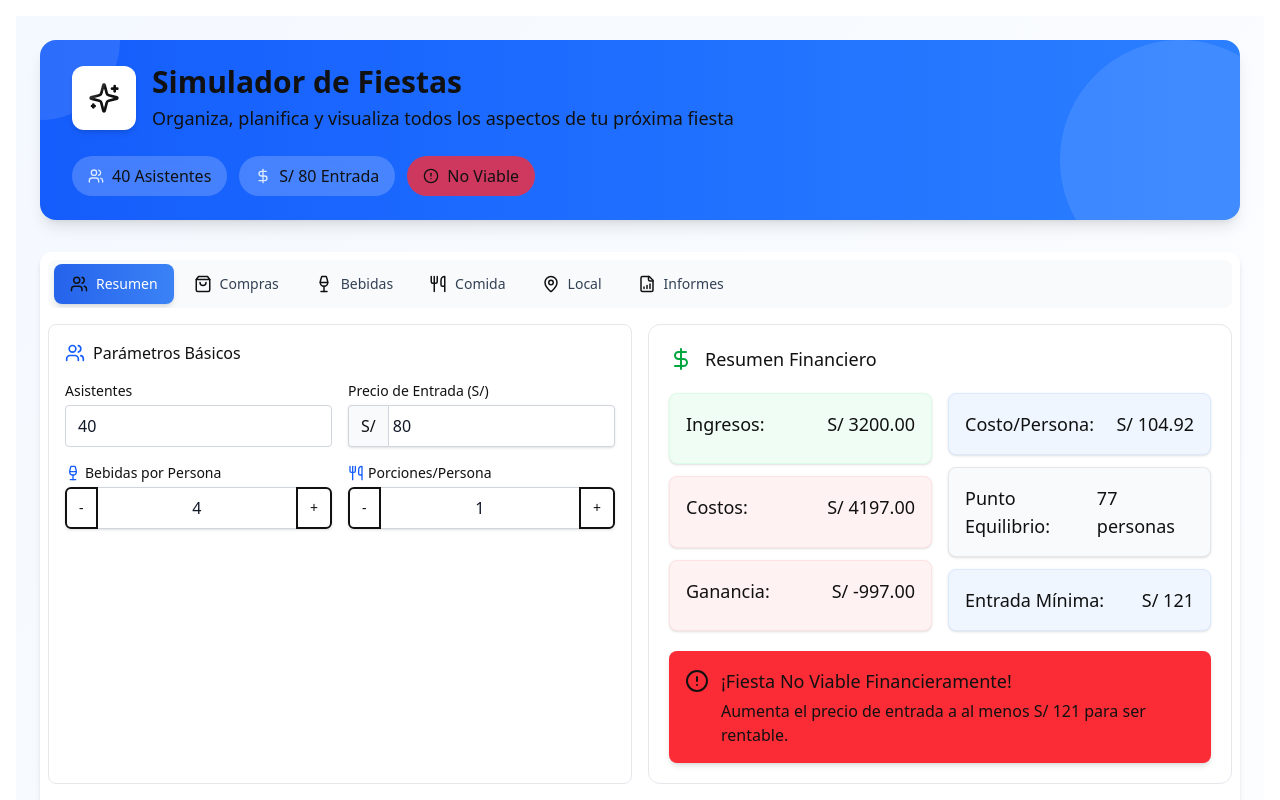
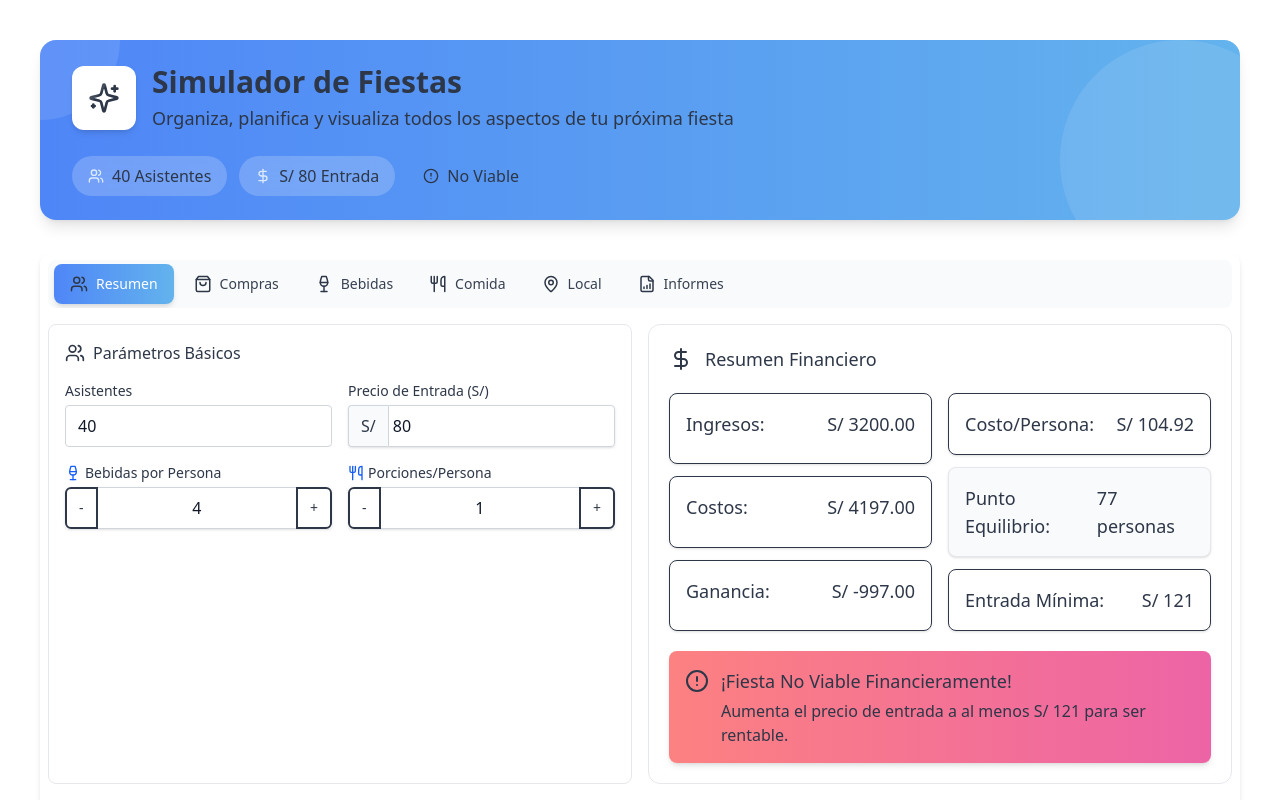
Before and after one commit to MRCORD/party-simulator, a Next.js app: page / in a window 1280 px wide. Shown: the top 800 px of the page. Built offline with nearby package versions, Linux system fonts and the light colour scheme.

Commit message:
Refactor PartySimulator and ShoppingTab components; update color themes for improved aesthetics and consistency, and enhance gradient backgrounds for a softer visual appeal

```diff
--- a/src/app/globals.css
+++ b/src/app/globals.css
@@ -3,52 +3,52 @@
 :root {
   /* Base colors */
   --background: #ffffff;
-  --foreground: #111111;
+  --foreground: #2d3748;  /* Softer than pure black */
 
-  /* Primary colors */
-  --color-primary-blue: #2563eb;     /* blue-600 */
-  --color-primary-light: #dbeafe;    /* blue-100 */
-  --color-primary-dark: #1e3a8a;     /* blue-900 */
-  --color-primary-secondary: #3b82f6; /* blue-500 */
+  /* Primary colors - softer blue tones */
+  --color-primary-blue: #4f86f7;     /* Softer blue */
+  --color-primary-light: #e0ecff;    /* Lighter blue */
+  --color-primary-dark: #2c5282;     /* Less intense dark blue */
+  --color-primary-secondary: #63b3ed; /* Softer blue-500 */
 
-  /* Accent colors */
-  --color-accent-teal: #14b8a6;   /* teal-500 */
-  --color-accent-amber: #f59e0b;  /* amber-500 */
-  --color-accent-pink: #ec4899;   /* pink-500 */
+  /* Accent colors - softer tones */
+  --color-accent-teal: #4fd1c5;   /* Softer teal */
+  --color-accent-amber: #f6ad55;  /* Softer amber */
+  --color-accent-pink: #ed64a6;   /* Softer pink */
 
-  /* Semantic colors */
-  --color-success: #10b981;       /* emerald-500 */
-  --color-success-light: #d1fae5; /* emerald-100 */
-  --color-success-dark: #065f46;  /* emerald-800 */
+  /* Semantic colors - less intense */
+  --color-success: #68d391;       /* Softer green */
+  --color-success-light: #e6fffa; /* Light teal background */
+  --color-success-dark: #2f855a;  /* Softer dark green */
 
-  --color-warning: #f59e0b;       /* amber-500 */
-  --color-warning-light: #fef3c7; /* amber-100 */
-  --color-warning-dark: #92400e;  /* amber-800 */
+  --color-warning: #f6ad55;       /* Softer amber */
+  --color-warning-light: #fffaf0; /* Softer amber background */
+  --color-warning-dark: #c05621;  /* Softer dark amber */
 
-  --color-error: #f43f5e;         /* rose-500 */
-  --color-error-light: #ffe4e6;   /* rose-100 */
-  --color-error-dark: #9f1239;    /* rose-800 */
+  --color-error: #fc8181;         /* Softer red */
+  --color-error-light: #fff5f5;   /* Softer red background */
+  --color-error-dark: #c53030;    /* Softer dark red */
 
-  /* Neutral colors */
-  --color-slate-50: #f8fafc;
-  --color-slate-100: #f1f5f9;
-  --color-slate-200: #e2e8f0;
-  --color-slate-300: #cbd5e1;
-  --color-slate-400: #94a3b8;
-  --color-slate-500: #64748b;
-  --color-slate-600: #475569;
-  --color-slate-700: #334155;
-  --color-slate-800: #1e293b;
-  --color-slate-900: #0f172a;
+  /* Neutral colors - slightly warmer grays */
+  --color-slate-50: #f9fafb;
+  --color-slate-100: #f3f4f6;
+  --color-slate-200: #e5e7eb;
+  --color-slate-300: #d1d5db;
+  --color-slate-400: #9ca3af;
+  --color-slate-500: #6b7280;
+  --color-slate-600: #4b5563;
+  --color-slate-700: #374151;
+  --color-slate-800: #1f2937;
+  --color-slate-900: #111827;
 
   /* Font families */
   --font-sans: ui-sans-serif, system-ui, -apple-system, BlinkMacSystemFont, "Segoe UI", Roboto, "Helvetica Neue", Arial, sans-serif;
   --font-mono: ui-monospace, SFMono-Regular, Menlo, Monaco, Consolas, "Liberation Mono", "Courier New", monospace;
 
-  /* Shadows */
-  --shadow-sm: 0 1px 2px 0 rgba(0, 0, 0, 0.05);
-  --shadow-md: 0 4px 6px -1px rgba(0, 0, 0, 0.1), 0 2px 4px -1px rgba(0, 0, 0, 0.06);
-  --shadow-lg: 0 10px 15px -3px rgba(0, 0, 0, 0.1), 0 4px 6px -2px rgba(0, 0, 0, 0.05);
+  /* Shadows - softer */
+  --shadow-sm: 0 1px 2px 0 rgba(0, 0, 0, 0.03);
+  --shadow-md: 0 4px 6px -1px rgba(0, 0, 0, 0.07), 0 2px 4px -1px rgba(0, 0, 0, 0.04);
+  --shadow-lg: 0 10px 15px -3px rgba(0, 0, 0, 0.07), 0 4px 6px -2px rgba(0, 0, 0, 0.04);
 
   /* Border radius */
   --radius-sm: 0.125rem;
@@ -72,7 +72,7 @@ body {
   font-family: var(--font-sans);
 }
 
-/* Apply gradients */
+/* Apply softer gradients */
 .bg-gradient-primary {
   background: linear-gradient(to right, var(--color-primary-blue), var(--color-primary-secondary));
 }
--- a/src/components/party/OverviewTab.tsx
+++ b/src/components/party/OverviewTab.tsx
@@ -9,6 +9,7 @@ import {
   Legend, LabelList, Sector
 } from 'recharts';
 import Button from '@/components/ui/Button';
+import { useTheme } from '@/components/ui/ThemeProvider';
 
 interface CostBreakdownItem {
   name: string;
@@ -105,6 +106,7 @@ const OverviewTab: React.FC<OverviewTabProps> = ({
   calculateDrinkRequirements, calculateFoodRequirements,
   getCategoryServings, COLORS
 }) => {
+  const theme = useTheme();
   // Get calculated requirements
   const drinkRequirements = calculateDrinkRequirements();
   const foodRequirements = calculateFoodRequirements();
@@ -117,7 +119,7 @@ const OverviewTab: React.FC<OverviewTabProps> = ({
     return (
       <div className="bg-white rounded-lg border border-gray-200 p-4">
         <div className="flex items-center mb-4">
-          <Users className="w-5 h-5 text-blue-600 mr-2" />
+          <Users className="w-5 h-5 text-primary mr-2" />
           <h2 className="text-base font-medium text-primary">Parámetros Básicos</h2>
         </div>
 
@@ -229,7 +231,7 @@ const OverviewTab: React.FC<OverviewTabProps> = ({
     return (
       <div className="bg-white rounded-xl border border-gray-200 p-5">
         <div className="flex items-center mb-5 text-lg font-medium text-primary">
-          <DollarSign className="w-6 h-6 text-green-600 mr-3" />
+          <DollarSign className="w-6 h-6 text-success mr-3" />
           <h2>Resumen Financiero</h2>
         </div>
 
@@ -237,24 +239,24 @@ const OverviewTab: React.FC<OverviewTabProps> = ({
         <div className="grid grid-cols-1 lg:grid-cols-2 gap-4 mb-5">
           {/* Income and Costs Group */}
           <div className="grid grid-cols-1 gap-3">
-            <div className="rounded-lg bg-green-50 p-4 border border-green-100 shadow-sm">
+            <div className="rounded-lg bg-success-light p-4 border border-success shadow-sm">
               <div className="flex justify-between items-center">
                 <span className="text-lg font-medium text-primary">Ingresos:</span>
-                <span className="text-lg font-medium text-green-700">S/ {totalRevenue.toFixed(2)}</span>
+                <span className="text-lg font-medium text-success-dark">S/ {totalRevenue.toFixed(2)}</span>
               </div>
             </div>
 
-            <div className="rounded-lg bg-red-50 p-4 border border-red-100 shadow-sm">
+            <div className="rounded-lg bg-error-light p-4 border border-error shadow-sm">
               <div className="flex justify-between items-center">
                 <span className="text-lg font-medium text-primary">Costos:</span>
-                <span className="text-lg font-medium text-red-700">S/ {totalCosts.toFixed(2)}</span>
+                <span className="text-lg font-medium text-error-dark">S/ {totalCosts.toFixed(2)}</span>
               </div>
             </div>
 
-            <div className={`rounded-lg ${netProfit >= 0 ? 'bg-green-50 border-green-100' : 'bg-red-50 border-red-100'} p-4 border shadow-sm`}>
+            <div className={`rounded-lg ${netProfit >= 0 ? 'bg-success-light border-success' : 'bg-error-light border-error'} p-4 border shadow-sm`}>
               <div className="flex justify-between items-center">
                 <span className="text-lg font-medium text-primary">Ganancia:</span>
-                <span className={`text-lg font-medium ${netProfit >= 0 ? 'text-green-700' : 'text-red-700'}`}>
+                <span className={`text-lg font-medium ${netProfit >= 0 ? 'text-success-dark' : 'text-error-dark'}`}>
                   S/ {netProfit.toFixed(2)}
                 </span>
               </div>
@@ -263,10 +265,10 @@ const OverviewTab: React.FC<OverviewTabProps> = ({
 
           {/* Planning Metrics Group */}
           <div className="grid grid-cols-1 gap-3">
-            <div className="rounded-lg bg-blue-50 p-4 border border-blue-100 shadow-sm">
+            <div className="rounded-lg bg-primary-light p-4 border border-primary shadow-sm">
               <div className="flex justify-between items-center">
                 <span className="text-lg font-medium text-primary">Costo/Persona:</span>
-                <span className="text-lg font-medium text-blue-700">S/ {perPersonCost.toFixed(2)}</span>
+                <span className="text-lg font-medium text-primary-dark">S/ {perPersonCost.toFixed(2)}</span>
               </div>
             </div>
 
@@ -277,17 +279,17 @@ const OverviewTab: React.FC<OverviewTabProps> = ({
               </div>
             </div>
 
-            <div className="rounded-lg bg-blue-50 p-4 border border-blue-100 shadow-sm">
+            <div className="rounded-lg bg-primary-light p-4 border border-primary shadow-sm">
               <div className="flex justify-between items-center">
                 <span className="text-lg font-medium text-primary">Entrada Mínima:</span>
-                <span className="text-lg font-medium text-blue-700">S/ {recommendedTicketPrice}</span>
+                <span className="text-lg font-medium text-primary-dark">S/ {recommendedTicketPrice}</span>
               </div>
             </div>
           </div>
         </div>
 
         {!isViable && (
-          <div className="bg-red-500 text-white rounded-lg p-4 shadow-md">
+          <div className={`${theme.getGradient('error')} text-white rounded-lg p-4 shadow-md`}>
             <div className="flex items-start">
               <AlertCircle className="w-6 h-6 mr-3 mt-0.5 flex-shrink-0" />
               <div>
@@ -463,7 +465,6 @@ const OverviewTab: React.FC<OverviewTabProps> = ({
       } else if (item.name.includes('Beneficio') || item.name.includes('Neto')) {
         color = item.amount >= 0 ? COLORS[2] : COLORS[3]; // Different colors for profit vs loss
       }
-
       return {
         ...item,
         color
@@ -559,14 +560,14 @@ const OverviewTab: React.FC<OverviewTabProps> = ({
     return (
       <div className="bg-white rounded-lg border border-gray-200 p-4">
         <div className="flex items-center mb-4">
-          <Info className="w-5 h-5 text-blue-600 mr-2" />
+          <Info className="w-5 h-5 text-primary mr-2" />
           <h2 className="text-base font-medium text-primary">Estado General</h2>
         </div>
 
         <div className="grid grid-cols-1 md:grid-cols-3 gap-4">
           {/* Drinks Status */}
           <div className="rounded overflow-hidden border border-gray-200">
-            <div className="bg-blue-500 text-white px-3 py-2 flex items-center">
+            <div className={`${theme.getGradient('primary')} text-white px-3 py-2 flex items-center`}>
               <Wine className="w-4 h-4 mr-2" />
               <span className="font-medium">Estado de Bebidas</span>
             </div>
@@ -600,7 +601,7 @@ const OverviewTab: React.FC<OverviewTabProps> = ({
 
           {/* Food Status */}
           <div className="rounded overflow-hidden border border-gray-200">
-            <div className="bg-amber-500 text-white px-3 py-2 flex items-center">
+            <div className={`${theme.getGradient('warning')} text-white px-3 py-2 flex items-center`}>
               <Utensils className="w-4 h-4 mr-2" />
               <span className="font-medium">Estado de Comida</span>
             </div>
@@ -628,7 +629,7 @@ const OverviewTab: React.FC<OverviewTabProps> = ({
 
           {/* Recommendations - enhanced with better visualizations */}
           <div className="rounded overflow-hidden border border-gray-200 md:col-span-1">
-            <div className="bg-blue-500 text-white px-3 py-2 flex items-center">
+            <div className={`${theme.getGradient('primary')} text-white px-3 py-2 flex items-center`}>
               <Calendar className="w-4 h-4 mr-2" />
               <span className="font-medium">Recomendaciones</span>
             </div>
--- a/src/components/party/PartySimulator.tsx
+++ b/src/components/party/PartySimulator.tsx
@@ -473,10 +473,10 @@ export default function PartySimulator() {
   };
 
   return (
-    <div className="bg-gradient-to-br from-blue-50/70 to-white min-h-screen p-6">
+    <div className="bg-gradient-to-br from-primary-light/70 to-white min-h-screen p-6">
       <div className="max-w-7xl mx-auto">
-        {/* Enhanced Header */}
-        <div className="bg-gradient-to-r from-blue-600 to-blue-500 rounded-2xl mb-8 overflow-hidden shadow-lg">
+        {/* Enhanced Header with softer colors */}
+        <div className="bg-gradient-primary rounded-2xl mb-8 overflow-hidden shadow-lg">
           <div className="px-8 py-6 text-white relative overflow-hidden">
             {/* Background pattern */}
             <div className="absolute inset-0 opacity-10">
@@ -485,7 +485,7 @@ export default function PartySimulator() {
             </div>
 
             <div className="flex items-center">
-              <div className="bg-white text-blue-600 p-4 rounded-xl mr-4 shadow-md">
+              <div className="bg-white text-primary p-4 rounded-xl mr-4 shadow-md">
                 <Sparkles size={32} />
               </div>
               <div>
@@ -494,7 +494,7 @@ export default function PartySimulator() {
               </div>
             </div>
 
-            {/* Status pills */}
+            {/* Status pills with softer colors */}
             <div className="mt-6 flex flex-wrap gap-3">
               <div className="bg-white/20 backdrop-blur-sm px-4 py-2 rounded-full flex items-center">
                 <Users size={16} className="mr-2 text-blue-100" />
@@ -504,7 +504,7 @@ export default function PartySimulator() {
                 <DollarSign size={16} className="mr-2 text-blue-100" />
                 <span>S/ {ticketPrice} Entrada</span>
               </div>
-              <div className={`px-4 py-2 rounded-full flex items-center ${isViable ? 'bg-green-500/80' : 'bg-red-500/80'}`}>
+              <div className={`px-4 py-2 rounded-full flex items-center ${isViable ? 'bg-success/80' : 'bg-error/80'}`}>
                 {isViable ?
                   <CheckCircle size={16} className="mr-2" /> :
                   <AlertCircle size={16} className="mr-2" />
--- a/src/components/party/ShoppingTab.tsx
+++ b/src/components/party/ShoppingTab.tsx
@@ -45,7 +45,7 @@ const ShoppingTab: React.FC<ShoppingTabProps> = ({
   getItemsByCategory,
   jsonPreview
 }) => {
-  // Local state
+  const theme = useTheme();
   const [showForm, setShowForm] = useState(false);
   const [activeCategory, setActiveCategory] = useState('all');
 
@@ -80,11 +80,21 @@ const ShoppingTab: React.FC<ShoppingTabProps> = ({
     return category ? category.label : value;
   };
 
+  // Get header section with proper theme gradient
+  const headerClasses = theme.getGradient('primary') + ' p-5 text-white';
+
+  // Get form section with proper theme colors
+  const formClasses = 'p-5 bg-primary-light/10 border-b border-primary-light/20';
+
+  // Get filtered items and totals
+  const filteredItems = getFilteredItems();
+  const filteredTotal = getFilteredTotal();
+
   return (
     <div className="space-y-6">
       {/* Header Card */}
       <div className="bg-white rounded-xl shadow-lg overflow-hidden">
-        <div className="bg-gradient-to-r from-blue-600 to-blue-500 p-5 text-white">
+        <div className={headerClasses}>
           <div className="flex justify-between items-center">
             <div className="flex items-center">
               <ShoppingCart className="w-6 h-6 mr-3" />
@@ -127,7 +137,7 @@ const ShoppingTab: React.FC<ShoppingTabProps> = ({
 
         {/* Add/Edit Form - Conditionally shown */}
         {showForm && (
-          <div className="p-5 bg-blue-50 border-b border-blue-100">
+          <div className={formClasses}>
             <h3 className="text-lg font-bold text-blue-800 mb-4">
               {editingItem ? 'Editar Artículo' : 'Agregar Nuevo Artículo'}
             </h3>
@@ -279,12 +289,14 @@ const ShoppingTab: React.FC<ShoppingTabProps> = ({
         )}
 
         {/* Filter Tabs */}
-        <div className="flex border-b border-gray-200 overflow-x-auto px-4 pt-4">
+        <div className="flex border-b border-slate-200 overflow-x-auto px-4 pt-4">
           <button
             onClick={() => setActiveCategory('all')}
-            className={`px-4 py-2 font-medium text-sm rounded-t-lg ${activeCategory === 'all'
-              ? 'bg-blue-500 text-white'
-              : 'text-gray-600 hover:bg-gray-100'} mr-2`}
+            className={`px-4 py-2 font-medium text-sm rounded-t-lg ${
+              activeCategory === 'all'
+                ? theme.getGradient('primary') + ' text-white'
+                : 'text-slate-600 hover:bg-slate-100'
+            } mr-2`}
           >
             Todos
           </button>
@@ -299,8 +311,8 @@ const ShoppingTab: React.FC<ShoppingTabProps> = ({
                 onClick={() => setActiveCategory(category.value)}
                 className={`px-4 py-2 font-medium text-sm rounded-t-lg flex items-center ${
                   activeCategory === category.value
-                    ? 'bg-blue-500 text-white'
-                    : 'text-gray-600 hover:bg-gray-100'
+                    ? theme.getGradient('primary') + ' text-white'
+                    : 'text-slate-600 hover:bg-slate-100'
                 } mr-2`}
               >
                 {getCategoryIcon(category.value)}
--- a/tailwind.config.js
+++ b/tailwind.config.js
@@ -8,46 +8,46 @@ module.exports = {
   theme: {
     extend: {
       colors: {
-        // Primary colors
+        // Primary colors - softer blues
         primary: {
-          DEFAULT: '#2563eb',  // blue-600
-          light: '#dbeafe',    // blue-100
-          dark: '#1e3a8a',     // blue-900
-          secondary: '#3b82f6' // blue-500
+          DEFAULT: '#4f86f7',  // Softer blue
+          light: '#e0ecff',    // Lighter blue
+          dark: '#2c5282',     // Less intense dark blue
+          secondary: '#63b3ed' // Softer blue-500
         },
 
-        // Accent colors
+        // Accent colors - softer tones
         accent: {
-          teal: '#14b8a6',   // teal-500
-          amber: '#f59e0b',  // amber-500
-          pink: '#ec4899',   // pink-500
+          teal: '#4fd1c5',   // Softer teal
+          amber: '#f6ad55',  // Softer amber
+          pink: '#ed64a6',   // Softer pink
         },
 
-        // Semantic colors
+        // Semantic colors - less intense
         success: {
-          DEFAULT: '#10b981', // emerald-500
-          light: '#d1fae5',   // emerald-100
-          dark: '#065f46',    // emerald-800
+          DEFAULT: '#68d391', // Softer green
+          light: '#e6fffa',   // Light teal background
+          dark: '#2f855a',    // Softer dark green
         },
         warning: {
-          DEFAULT: '#f59e0b',  // amber-500
-          light: '#fef3c7',    // amber-100
-          dark: '#92400e',     // amber-800
+          DEFAULT: '#f6ad55',  // Softer amber
+          light: '#fffaf0',    // Softer amber background
+          dark: '#c05621',     // Softer dark amber
         },
         error: {
-          DEFAULT: '#f43f5e',  // rose-500
-          light: '#ffe4e6',    // rose-100
-          dark: '#9f1239',     // rose-800
+          DEFAULT: '#fc8181',  // Softer red
+          light: '#fff5f5',    // Softer red background
+          dark: '#c53030',     // Softer dark red
         },
 
         // Neutral colors kept as Tailwind defaults
       },
 
-      // Custom box shadows
+      // Custom box shadows - softer
       boxShadow: {
-        card: '0 2px 5px 0 rgba(0, 0, 0, 0.05)',
-        dropdown: '0 10px 15px -3px rgba(0, 0, 0, 0.1), 0 4px 6px -2px rgba(0, 0, 0, 0.05)',
-        button: '0 1px 3px 0 rgba(0, 0, 0, 0.1), 0 1px 2px 0 rgba(0, 0, 0, 0.06)',
+        card: '0 2px 5px 0 rgba(0, 0, 0, 0.03)',
+        dropdown: '0 10px 15px -3px rgba(0, 0, 0, 0.07), 0 4px 6px -2px rgba(0, 0, 0, 0.04)',
+        button: '0 1px 3px 0 rgba(0, 0, 0, 0.05), 0 1px 2px 0 rgba(0, 0, 0, 0.03)',
       },
 
       // Custom border radius
@@ -59,14 +59,19 @@ module.exports = {
 
       // Gradient backgrounds
       backgroundImage: {
-        'gradient-primary': 'linear-gradient(to right, var(--tw-gradient-stops))',
-        'gradient-primary-vertical': 'linear-gradient(to bottom, var(--tw-gradient-stops))',
+        'gradient-primary': 'linear-gradient(to right, var(--color-primary-blue), var(--color-primary-secondary))',
+        'gradient-success': 'linear-gradient(to right, var(--color-accent-teal), var(--color-success))',
+        'gradient-warning': 'linear-gradient(to right, var(--color-warning), var(--color-accent-amber))',
+        'gradient-error': 'linear-gradient(to right, var(--color-error), var(--color-accent-pink))',
       },
 
       // Animation
       animation: {
         'bounce-slow': 'bounce 3s infinite',
         'pulse-slow': 'pulse 4s cubic-bezier(0.4, 0, 0.6, 1) infinite',
+        'fadeIn': 'fadeIn 0.5s ease-out forwards',
+        'scaleIn': 'scaleIn 0.4s ease-out forwards',
+        'slideInRight': 'slideInRight 0.5s ease-out forwards',
       },
     },
   },
```
Also changed, not shown: src/components/party/DrinksTab.tsx (+26 -26 lines), src/components/party/FoodTab.tsx (+24 -24 lines), src/components/party/ReportsTab.tsx (+47 -47 lines), src/components/party/VenueTab.tsx (+21 -21 lines).
